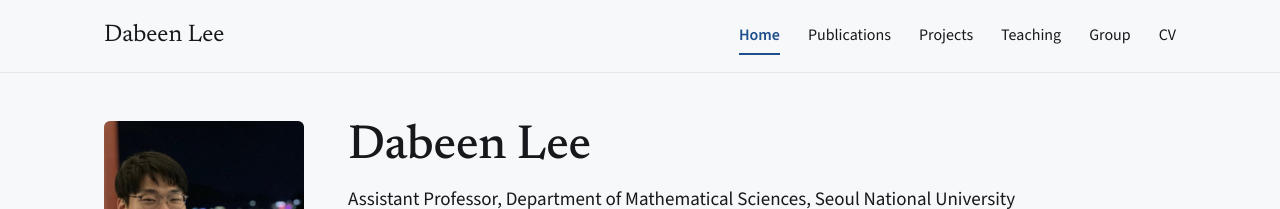
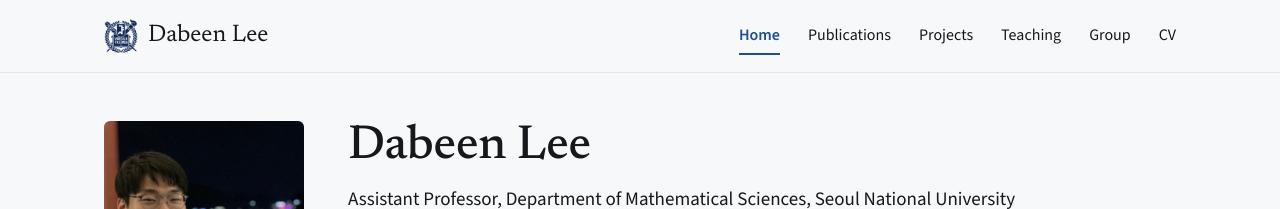
Before and after one commit to dabeenl/dabeenl.github.io, a Jekyll site: the page built from index.md, in a window 1280 px wide. Shown: the top 209 px of the page. Built offline with Jekyll 4.4.1, drawn with Linux system fonts in a browser that asks for light colours.

Commit message:
header: SNU emblem beside the site name; favicon on a white square
The tab icons (32px, 192px) now put the navy emblem on an opaque white
square instead of a transparent background, matching the apple-touch
icon. The header gains a transparent 96px emblem, shown at 34px (28px
on phones) to the left of "Dabeen Lee" inside the home link; its alt
text is empty because the link already carries the name.

Co-Authored-By: Claude Opus 5.5 <noreply@anthropic.com>

```diff
--- a/_includes/nav.html
+++ b/_includes/nav.html
@@ -1,6 +1,6 @@
 <header class="site-header">
   <div class="container header-inner">
-    <a class="site-name" href="{{ '/' | relative_url }}">{{ site.title }}</a>
+    <a class="site-name" href="{{ '/' | relative_url }}"><img class="site-logo" src="{{ '/assets/img/snu-emblem.png' | relative_url }}" alt="" width="34" height="34">{{ site.title }}</a>
     <nav class="site-nav" aria-label="Main">
       {% for item in site.nav %}{% if item.url == page.url or page.layout == 'course' and item.url == '/teaching/' %}<a class="active" aria-current="page" href="{{ item.url | relative_url }}">{{ item.title }}</a>{% else %}<a href="{{ item.url | relative_url }}">{{ item.title }}</a>{% endif %}
       {% endfor %}
--- a/assets/css/style.css
+++ b/assets/css/style.css
@@ -67,11 +67,15 @@ html { scroll-padding-top: 96px; }
   padding-bottom: 10px;
 }
 .site-name {
+  display: inline-flex;
+  align-items: center;
+  gap: 10px;
   font-family: var(--font-display);
   font-size: 24px;
   color: var(--ink);
   text-decoration: none;
 }
+.site-logo { width: 34px; height: 34px; flex-shrink: 0; }
 .site-nav { display: flex; flex-wrap: wrap; gap: 4px 28px; }
 .site-nav a {
   font-size: 16px;
@@ -364,7 +368,8 @@ a.alumni-name:hover { color: var(--accent); }
   .container { padding-left: 20px; padding-right: 20px; }
   .page { padding: 32px 20px 40px; }
   .header-inner { min-height: 0; gap: 2px 24px; padding-top: 10px; padding-bottom: 0; }
-  .site-name { font-size: 21px; }
+  .site-name { font-size: 21px; gap: 8px; }
+  .site-logo { width: 28px; height: 28px; }
   .site-nav {
     width: calc(100% + 40px);
     margin: 0 -20px;
```
Also changed, not shown: assets/img/favicon-192.png, assets/img/favicon-32.png, assets/img/snu-emblem.png (added).
